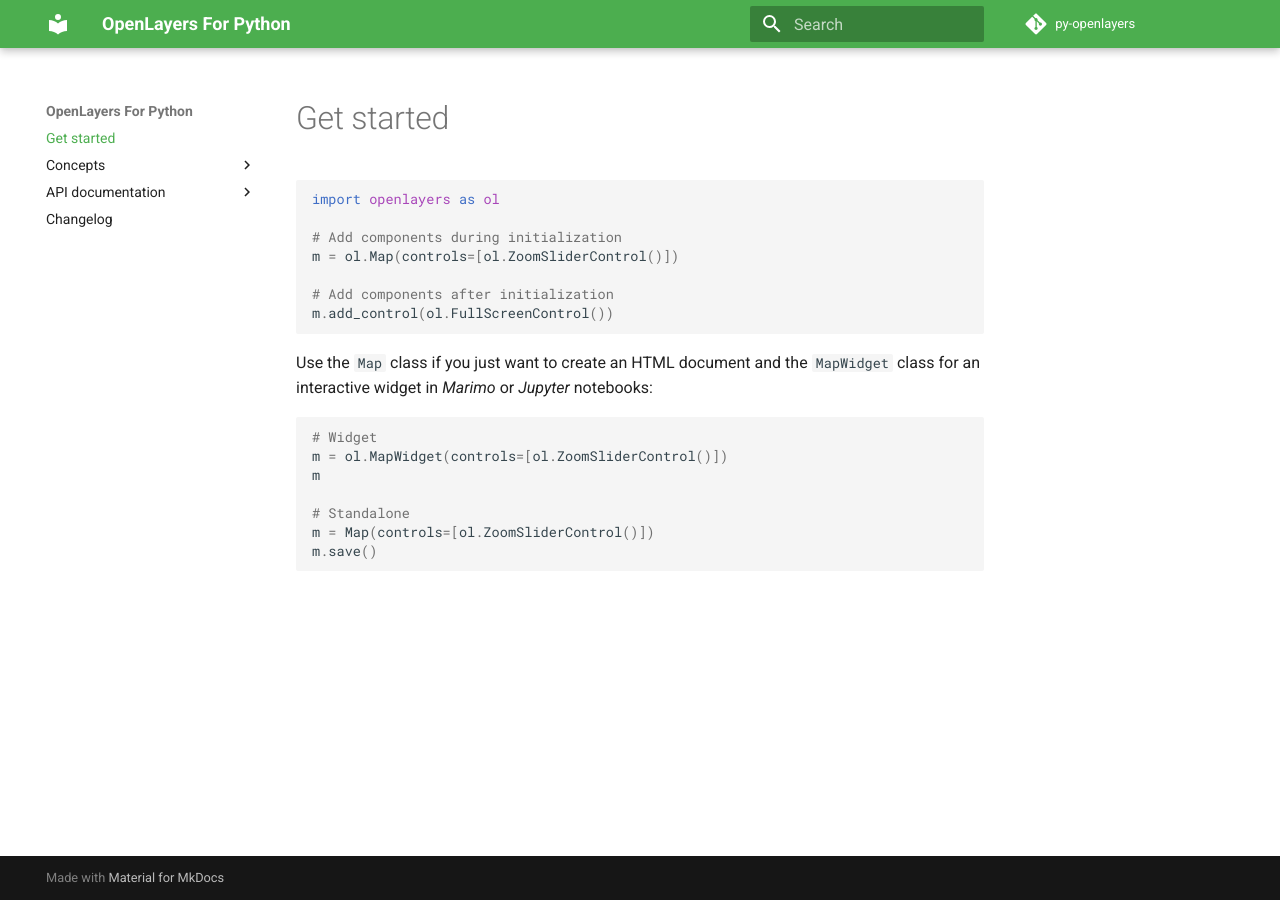
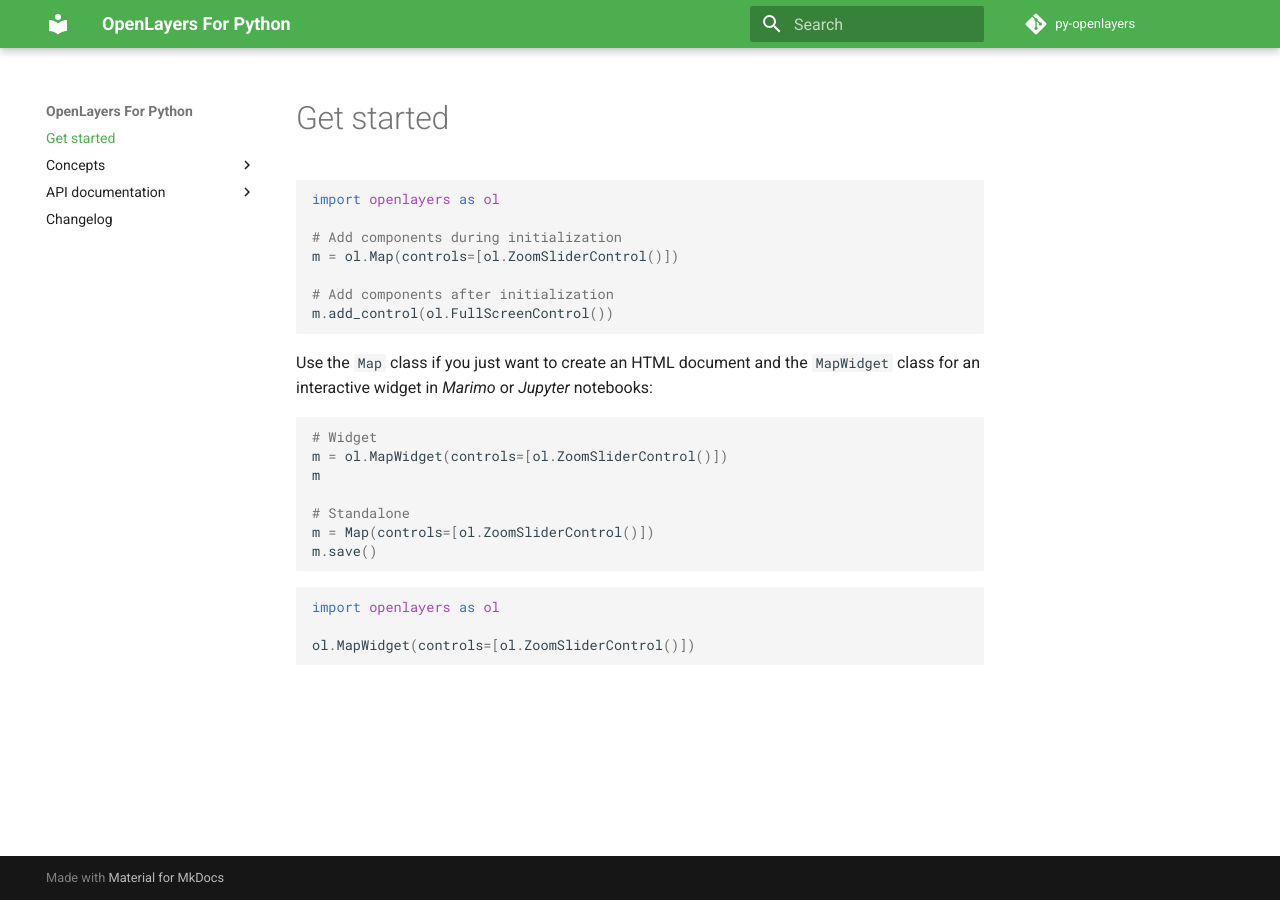
Before and after one commit to eoda-dev/py-openlayers, an MkDocs documentation site: the page built from docs/index.md, in a window 1280 px wide. Built offline with MkDocs 1.6.1 and Material for MkDocs 9.7.7, drawn with Linux system fonts in a browser that asks for light colours; comment, search, counter and statistics services are not loaded.

Commit message:
Add marimo notebook to docs

````diff
--- a/docs/index.md
+++ b/docs/index.md
@@ -16,3 +16,9 @@
 m = Map(controls=[ol.ZoomSliderControl()])
 m.save()
 ```
+
+```python {marimo}
+import openlayers as ol
+
+ol.MapWidget(controls=[ol.ZoomSliderControl()])
+```
````
